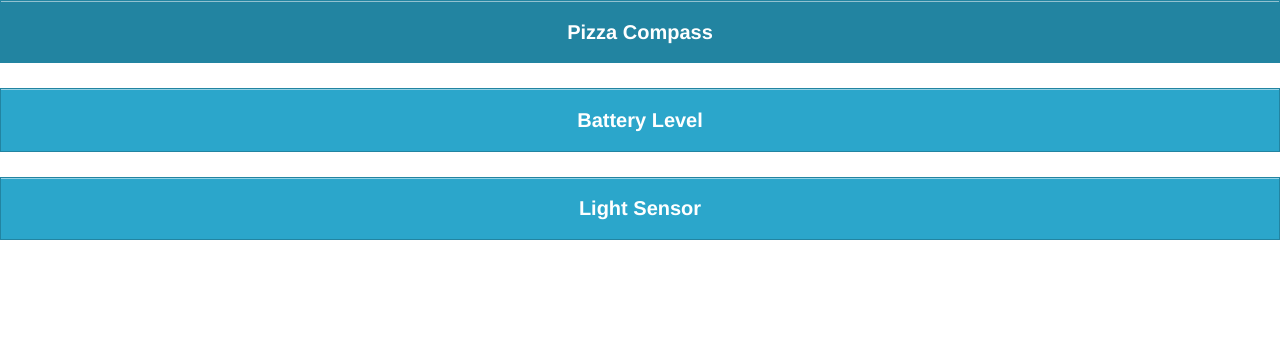
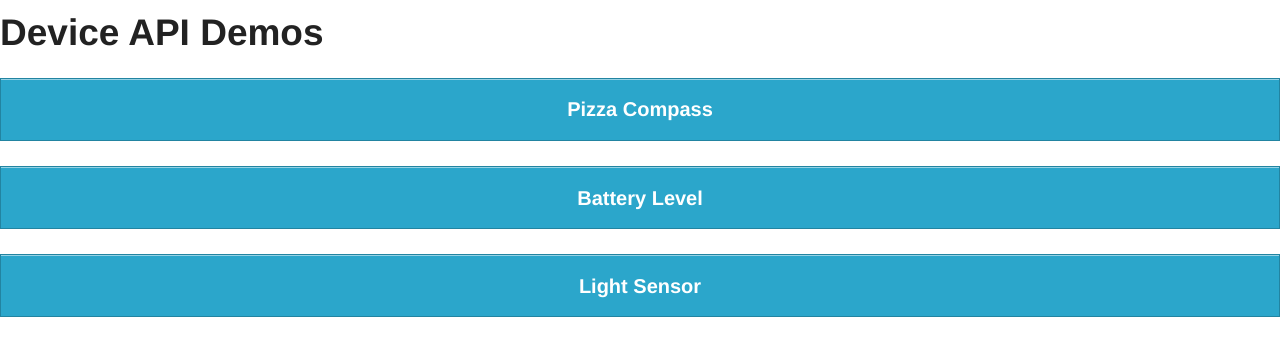
Before and after one commit to mattdsteele/device-apis, a website: page index.html in a window 1280 px wide. Drawn offline with Linux system fonts and the light colour scheme.

Commit message:
Add header to main page

```diff
--- a/index.html
+++ b/index.html
@@ -15,6 +15,7 @@
         <script src="js/vendor/modernizr-2.6.2.min.js"></script>
     </head>
     <body>
+      <h2>Device API Demos</h2>
       <a class="large button expand" href="pizza.html">Pizza Compass</a>
       <a class="large button expand" href="battery.html">Battery Level</a>
       <a class="large button expand" href="lightsensor.html">Light Sensor</a>
```
